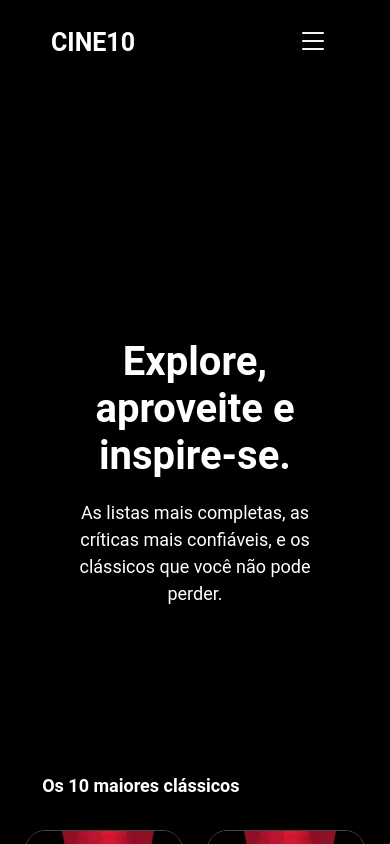
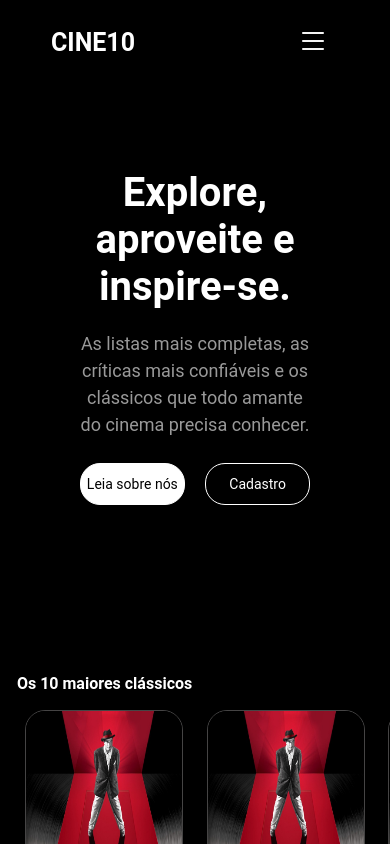
Before and after one commit to HeitorDenech/Cine10, a React (Vite) app: page / in a window 390 px wide. Shown: the top 844 px of the page. Built offline with nearby package versions, Linux system fonts and the light colour scheme.

Commit message:
carrosel quase finalizado

```diff
--- a/src/pages/Home/Home.css
+++ b/src/pages/Home/Home.css
@@ -114,7 +114,7 @@ nav {
 
 
 main {
-  margin-top: 40vh;
+  margin-top: 20vh;
   background-color: black;
   height: 170vh;
   width: 100vw;
@@ -156,17 +156,63 @@ main {
 
 .text-introducao-container p {
   font-size: 20px;
-  width: 60%;
+  width: 50%;
   text-align: center;
   margin-top: 30px;
   line-height: 1.5;
+  opacity: 60%;
 }
 
 
-/* --------------CLASSICOS-H1---------------- */
+/* -----------BTN-INTRODUCAO-CONTAINER--------- */
+
+.btn-introducao-container {
+  display: flex;
+  align-items: center;
+  justify-content: center;
+  gap: 20px;
+  margin-top: 3vh;
+}
+
+.btn-introducao-container #btn-sobre {
+  height: 6vh;
+  width: 13vw;
+  border: 1px solid white;
+  background-color: white;
+  border-radius: 20px;
+  font-size: 15px;
+  transition: all 0.45s ease-in-out;
+}
+
+.btn-introducao-container #btn-sobre:hover {
+  cursor: pointer;
+  box-shadow: 1px 1px 5px rgba(255, 255, 255, 0.4);
+  background-color: transparent;
+  color: white;
+}
+
+.btn-introducao-container #btn-login {
+  height: 6vh;
+  width: 13vw;
+  border: 1px solid white;
+  border-radius: 20px;
+  color: white;
+  font-size: 15px;
+  transition: all 0.45s ease-in-out;
+}
+
+.btn-introducao-container #btn-login:hover {
+  cursor: pointer;
+  box-shadow: 1px 1px 5px rgba(255, 255, 255, 0.4);
+  background-color: white;
+  color: black;
+}
 
 
-#classicos-h1 {
+/* --------------TOP-10-H1---------------- */
+
+
+#top-10-h1 {
   color: white;
   font-size: 18px;
   text-align: start;
@@ -175,7 +221,7 @@ main {
   opacity: 100%;
 }
 
-#classicos-i {
+#top-10-i {
   margin-left: 1vh;
 }
 
@@ -184,7 +230,7 @@ main {
 
 
 .container-top-10-principal {
-  margin-top: 2vh;
+  margin-top: 0vh;
   /* margin-left: 5vh; */
   display: flex;
   align-items: start;
@@ -300,19 +346,22 @@ main {
 
 .carrossel-top-10 {
   display: flex;
-  overflow-x: auto; /* ativa scroll horizontal */
+  overflow-x: auto;
+  /* ativa scroll horizontal */
   /* padding: 20px 5vh; */
   scroll-behavior: smooth;
 }
 
 .carrossel-top-10::-webkit-scrollbar {
-  display: none; /* esconde a barra de rolagem */
+  display: none;
+  /* esconde a barra de rolagem */
 }
 
 /* Ajuste dos cards */
 .container-top-10 {
   margin-top: 2vh;
-  flex: 0 0 20vw; /* largura fixa de 300px, não encolhe */
+  flex: 0 0 20vw;
+  /* largura fixa de 300px, não encolhe */
   display: flex;
   flex-direction: column;
   border-radius: 20px;
@@ -383,6 +432,14 @@ main {
     animation-delay: 0.3s;
   }
 
+  .text-container.open a:nth-child(4) {
+    animation-delay: 0.4s;
+  }
+
+  .text-container.open a:nth-child(5) {
+    animation-delay: 0.5s;
+  }
+
   @keyframes fadeInLinks {
     to {
       opacity: 1;
@@ -415,6 +472,25 @@ main {
     margin-top: 20px;
   }
 
+  #top-10-h1 {
+    font-size: 16px;
+    margin-left: 2vh;
+  }
+
+  /* --------------BTN-INTRODUCAO-CONTAINER----------------  */
+
+  .btn-introducao-container #btn-sobre {
+    height: 5vh;
+    width: 27vw;
+    font-size: 14px;
+  }
+
+  .btn-introducao-container #btn-login {
+    height: 5vh;
+    width: 27vw;
+    font-size: 14px;
+  }
+
   /* -------------------CARROSEL------------------ */
 
   .container-top-10 {
@@ -424,7 +500,7 @@ main {
 
   /* -------------IMG-ASSISTIR---------------- */
 
-  .img-assistir img{
+  .img-assistir img {
     height: 4vh;
     width: auto;
   }
--- a/src/pages/Home/Home.jsx
+++ b/src/pages/Home/Home.jsx
@@ -60,7 +60,14 @@ function Home() {
           </div>
 
           <div className="text-introducao-container" data-aos="fade-up" data-aos-duration="1500">
-            <p>As listas mais completas, as críticas mais confiáveis, e os clássicos que você não pode perder.</p>
+            <p>As listas mais completas, as críticas mais confiáveis e os clássicos que todo amante do cinema precisa conhecer.</p>
+          </div>
+
+          <div data-aos="fade-up" data-aos-duration="1500">
+            <div className='btn-introducao-container'>
+              <button id="btn-sobre">Leia sobre nós</button>
+              <button id="btn-login">Cadastro</button>
+            </div>
           </div>
 
         </section>
@@ -69,7 +76,7 @@ function Home() {
         {/* --------------------CONTAINERS-CLASSICOS---------------------- */}
 
 
-        <h1 id='classicos-h1' data-aos="fade-up" data-aos-duration="1000">Os 10 maiores clássicos</h1>
+        <h1 id='top-10-h1' data-aos="fade-up" data-aos-duration="1000">Os 10 maiores clássicos</h1>
 
         <section className="container-top-10-principal">
 
```
